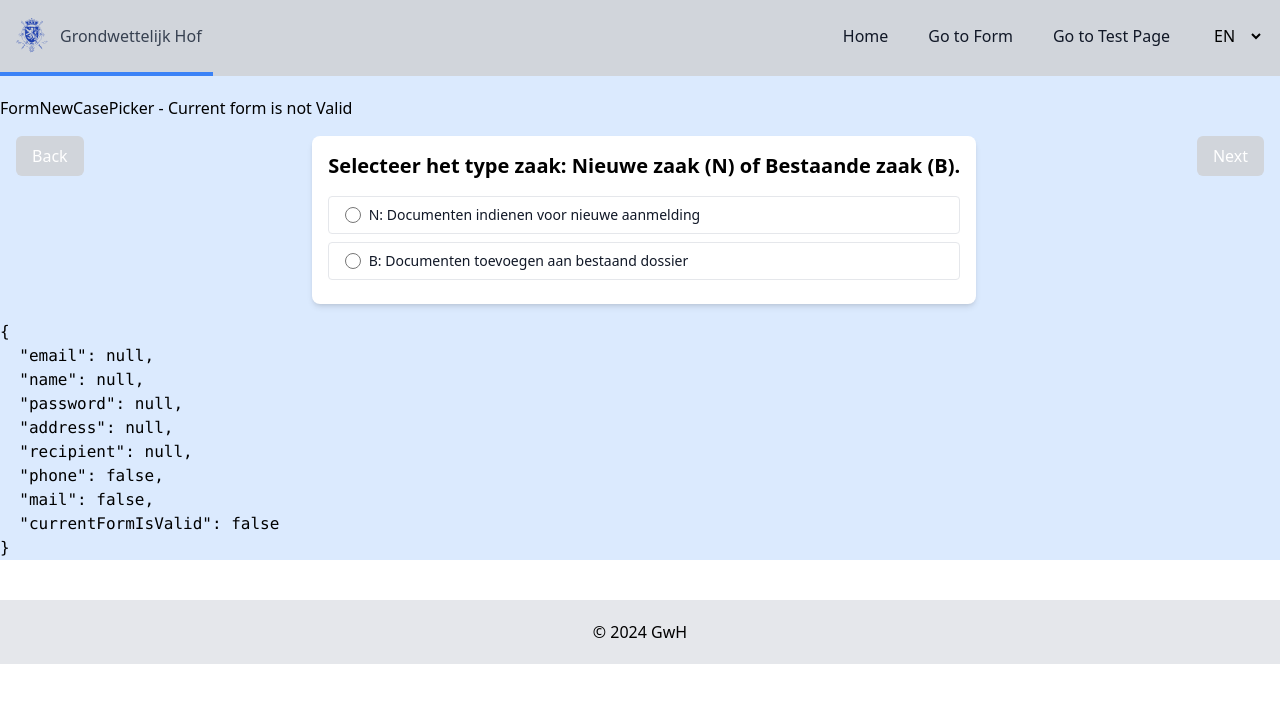
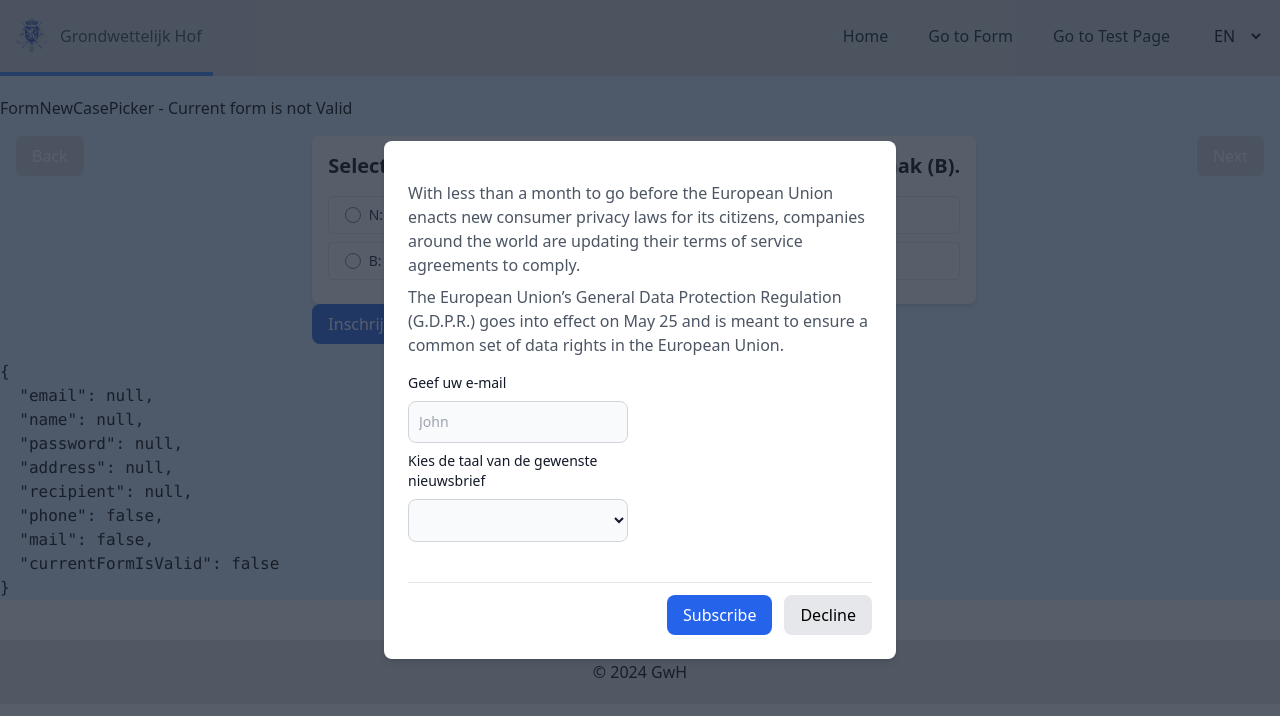
Before and after one commit to Larscode-io/eform3, a Vue app: page /form in a window 1280 px wide. Shown: the top 716 px of the page. Built offline with nearby package versions, Linux system fonts and the light colour scheme.

Commit message:
component to subscribe to mailinglists, not done

```diff
--- a/src/components/FormNewCasePicker.vue
+++ b/src/components/FormNewCasePicker.vue
@@ -20,10 +20,12 @@
       <p>{{ selectedCaseCode }}</p>
     </div>
   </div>
+  <SubscribeMailings />
 </template>
 
 <script setup>
 import { ref, computed, onMounted, watch } from 'vue'
+import SubscribeMailings from '@/components/SubscribeMailings.vue'
 const emit = defineEmits(['update'])
 const props = defineProps({
   name: String,
--- /dev/null
+++ b/src/components/SubscribeMailings.vue
@@ -0,0 +1,81 @@
+<template>
+    <!-- Button to toggle the modal -->
+    <button @click="showModal = true" class="px-4 py-2 text-white bg-blue-600 rounded-lg">
+        Inschrijven nieuwsbrief
+    </button>
+
+    <!-- Modal structure -->
+    <div v-if="showModal" @click="closeModal"
+        class="fixed inset-0 z-50 flex items-center justify-center bg-gray-800 bg-opacity-75">
+        <!-- Modal content container -->
+        <div class="w-full max-w-lg p-6 bg-white rounded-lg shadow-md" @click.stop>
+            <!-- Modal header -->
+            <!-- Modal body -->
+            <div class="py-4">
+                <p class="text-gray-600">
+                    With less than a month to go before the European Union enacts new
+                    consumer privacy laws for its citizens, companies around the world are
+                    updating their terms of service agreements to comply.
+                </p>
+                <p class="mt-2 mb-4 text-gray-600">
+                    The European Union’s General Data Protection Regulation (G.D.P.R.)
+                    goes into effect on May 25 and is meant to ensure a common set of data
+                    rights in the European Union.
+                </p>
+
+                <form>
+                    <div class="grid gap-6 mb-6 md:grid-cols-2">
+                        <div>
+                            <label for="mailid"
+                                class="block mb-2 text-sm font-medium text-gray-900 dark:text-white">Geef uw
+                                e-mail</label>
+                            <input type="email" id="mailid"
+                                class="bg-gray-50 border border-gray-300 text-gray-900 text-sm rounded-lg focus:ring-blue-500 focus:border-blue-500 block w-full p-2.5 mb-2"
+                                placeholder="John" required />
+                            <label for="mailings"
+                                class="block mb-2 text-sm font-medium text-gray-900 dark:text-white">Kies de taal van de
+                                gewenste nieuwsbrief</label>
+                            <select id="mailings"
+                                class="bg-gray-50 border border-gray-300 text-gray-900 text-sm rounded-lg focus:ring-blue-500 focus:border-blue-500 block w-full p-2.5"
+                                v-model="selected">
+                                <option v-for="i in defaultListLang" :value="i.lang" :key="i.lang">
+                                    {{ i.lang }}
+                                </option>
+                            </select>
+                        </div>
+                    </div>
+                </form>
+            </div>
+            <!-- Modal footer -->
+            <div class="flex justify-end pt-3 space-x-3 border-t">
+                <button @click="showModal = false" class="px-4 py-2 text-white bg-blue-600 rounded-lg">
+                    Subscribe
+                </button>
+                <button @click="showModal = false" class="px-4 py-2 bg-gray-200 rounded-lg">
+                    Decline
+                </button>
+            </div>
+        </div>
+    </div>
+</template>
+<script setup>
+import { ref } from 'vue';
+
+// Reactive state for modal visibility
+const showModal = ref(true);
+const selected = ref('');
+const Languages = {
+    ENGLISH: 'en',
+    FRENCH: 'fr',
+    DUTCH: 'nl',
+    GERMAN: 'de',
+};
+const defaultListLang = [
+    { lang: Languages.DUTCH, mlist: 'info_nl' },
+    { lang: Languages.FRENCH, mlist: 'info_fr' },
+    { lang: Languages.GERMAN, mlist: 'pdf_de' },
+];
+function closeModal() {
+    showModal.value = false;
+}
+</script>
```
